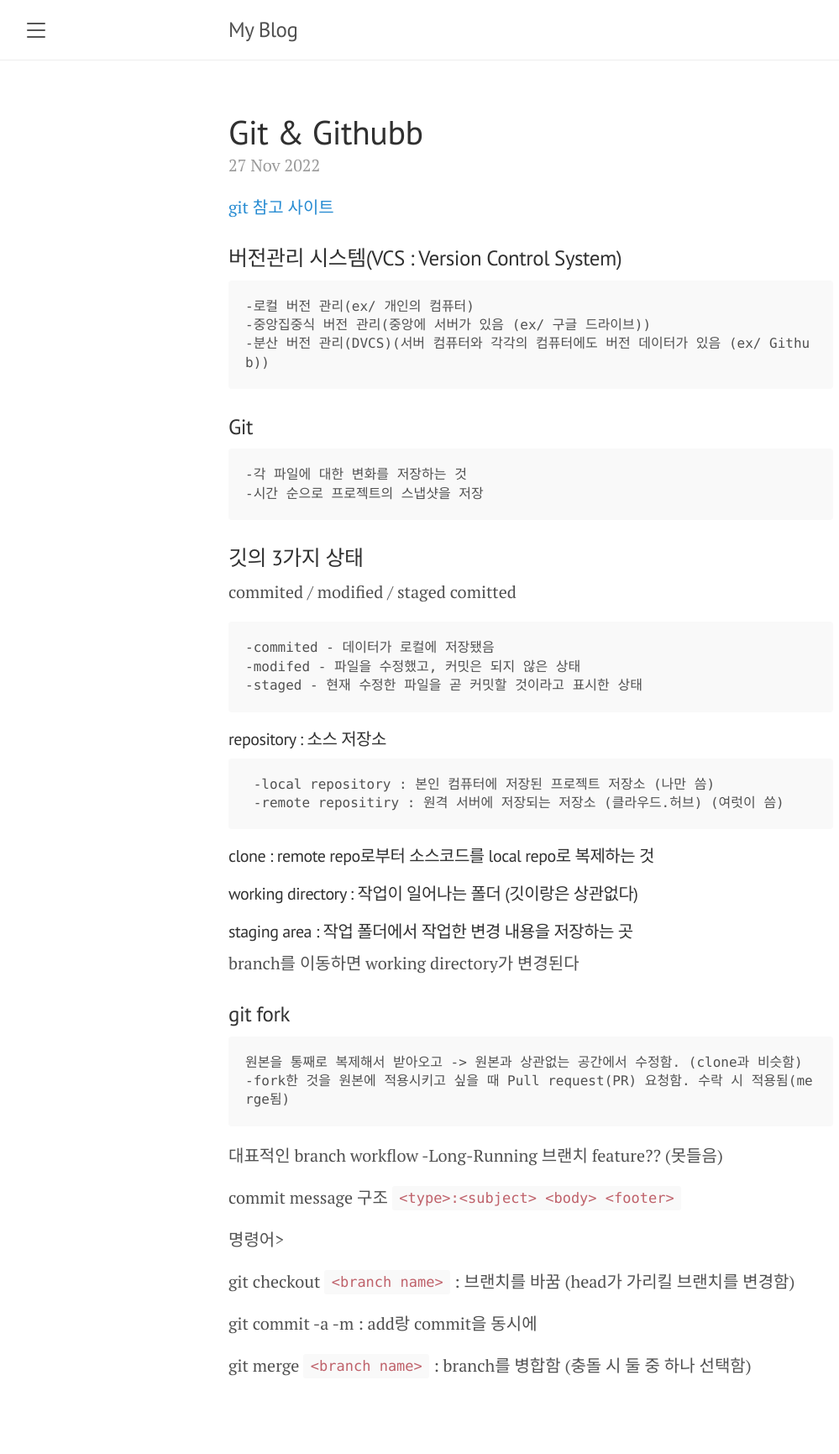
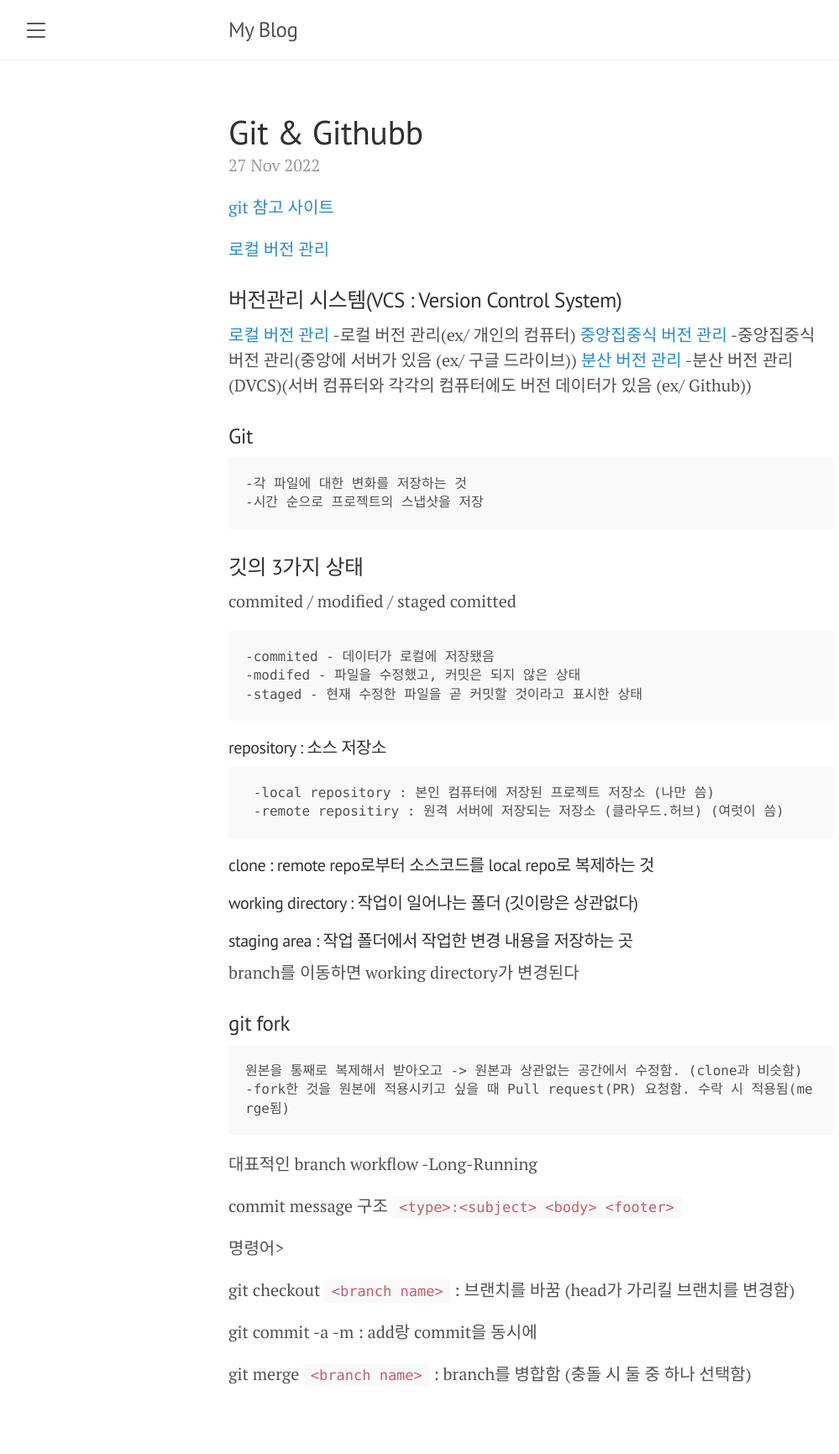
Before and after one commit to docherryra/2022-2-docherryra.github.io, a Jekyll site: the page built from _posts/2022-11-27-test.md, in a window 1280 px wide. Shown: the whole page at 84% size, without its empty margins (8-1007 px from the left). Built offline with Jekyll 4.4.1, drawn with Linux system fonts in a browser that asks for light colours; comment, search, counter and statistics services are not loaded.

Commit message:
md111img

```diff
--- a/_posts/2022-11-27-test.md
+++ b/_posts/2022-11-27-test.md
@@ -8,10 +8,14 @@ comments: true
 
 [git 참고 사이트](https://git-scm.com/book/ko/v2/%EC%8B%9C%EC%9E%91%ED%95%98%EA%B8%B0-%EB%B2%84%EC%A0%84-%EA%B4%80%EB%A6%AC%EB%9E%80%3F)
 
+[로컬 버전 관리](https://git-scm.com/book/en/v2/images/local.png)
+
 ### 버전관리 시스템(VCS : Version Control System)
-
+[로컬 버전 관리](https://git-scm.com/book/en/v2/images/local.png)
     -로컬 버전 관리(ex/ 개인의 컴퓨터)
+[중앙집중식 버전 관리](https://git-scm.com/book/en/v2/images/centralized.png)
     -중앙집중식 버전 관리(중앙에 서버가 있음 (ex/ 구글 드라이브))
+[분산 버전 관리](https://git-scm.com/book/en/v2/images/distributed.png)
     -분산 버전 관리(DVCS)(서버 컴퓨터와 각각의 컴퓨터에도 버전 데이터가 있음 (ex/ Github))
 
 
@@ -44,7 +48,7 @@ branch를 이동하면 working directory가 변경된다
 
     원본을 통째로 복제해서 받아오고 -> 원본과 상관없는 공간에서 수정함. (clone과 비슷함) -fork한 것을 원본에 적용시키고 싶을 때 Pull request(PR) 요청함. 수락 시 적용됨(merge됨)
 
-대표적인 branch workflow -Long-Running 브랜치 feature?? (못들음)
+대표적인 branch workflow -Long-Running
 
 commit message 구조 `<type>:<subject> <body> <footer>`
 
```
